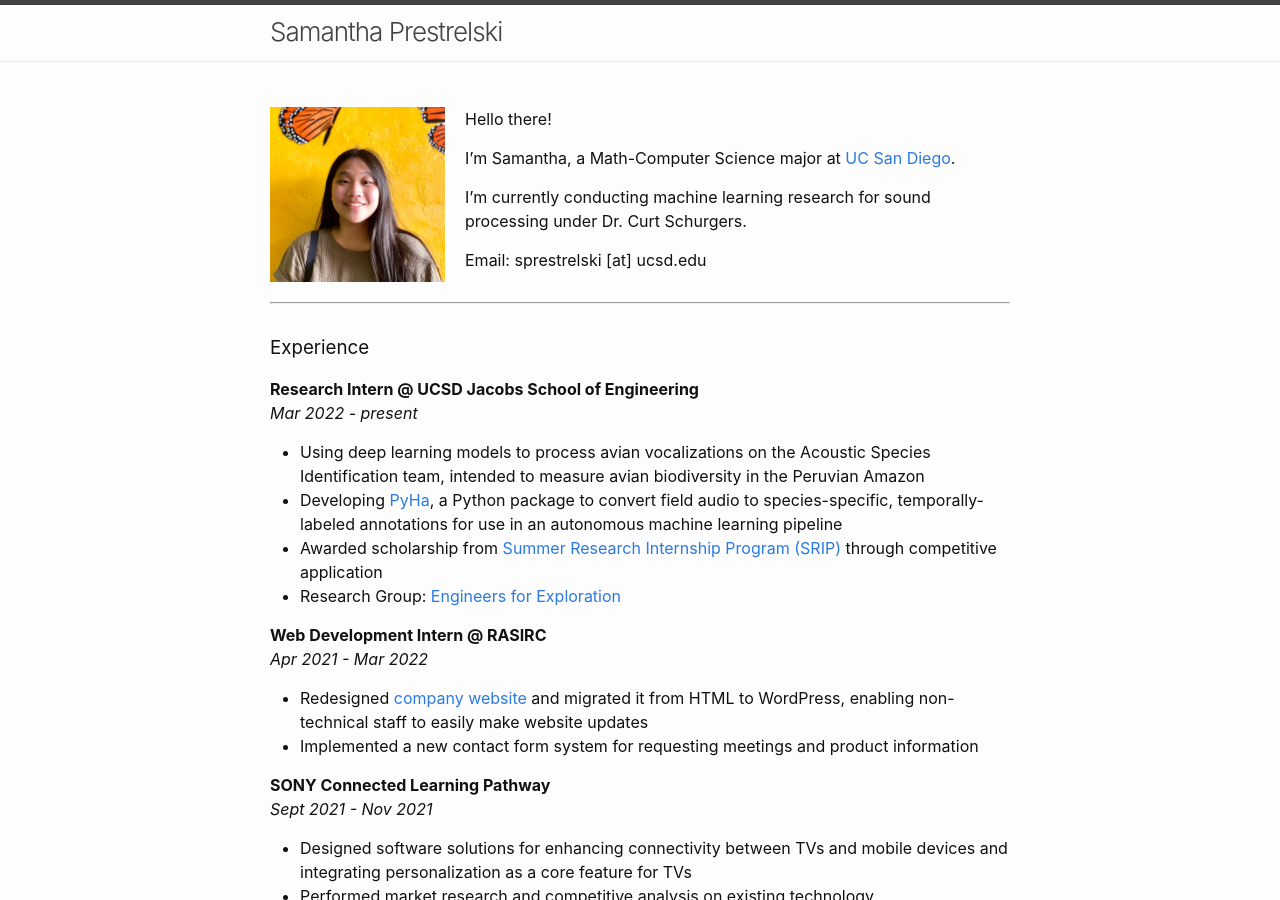
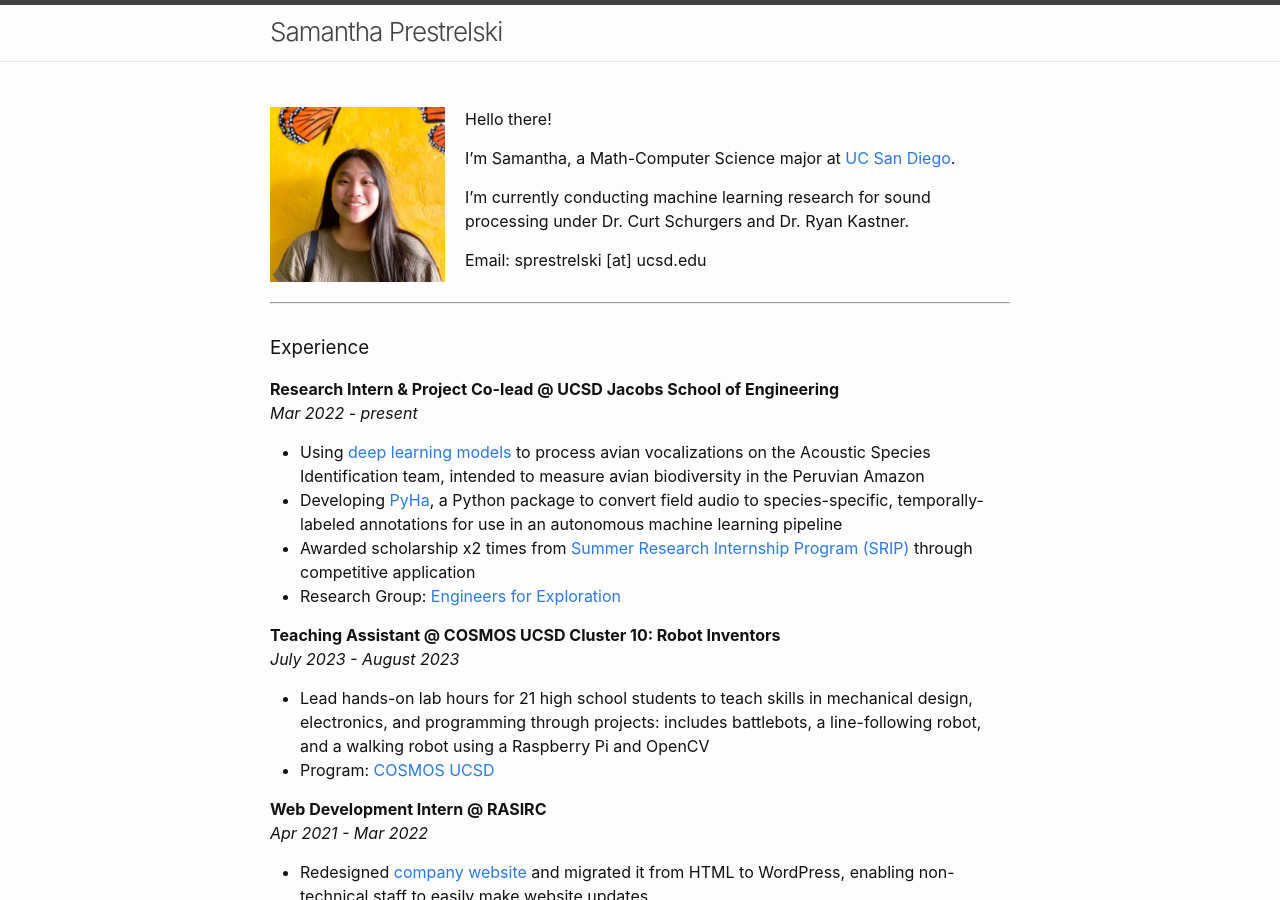
Before and after one commit to sprestrelski/portfolio, a Jekyll site: the page built from index.md, in a window 1280 px wide and 900 px high. Built offline with Jekyll 4.4.1, drawn with Linux system fonts in a browser that asks for light colours; some of the changed text lies outside the part shown.

Commit message:
Update index.md for Spring 2023 coursework

```diff
--- a/index.md
+++ b/index.md
@@ -7,18 +7,23 @@ Hello there!
 
 I'm Samantha, a Math-Computer Science major at [UC San Diego](https://ucsd.edu/).
 
-I'm currently conducting machine learning research for sound processing under Dr. Curt Schurgers.
+I'm currently conducting machine learning research for sound processing under Dr. Curt Schurgers and Dr. Ryan Kastner.
 
 Email: sprestrelski \[at\] ucsd.edu
 
 * * *
 ### Experience
-**Research Intern @ UCSD Jacobs School of Engineering**
+**Research Intern & Project Co-lead @ UCSD Jacobs School of Engineering**
 *Mar 2022 - present*
-- Using deep learning models to process avian vocalizations on the Acoustic Species Identification team, intended to measure avian biodiversity in the Peruvian Amazon
+- Using [deep learning models](https://github.com/UCSD-E4E/acoustic-multiclass-training) to process avian vocalizations on the Acoustic Species Identification team, intended to measure avian biodiversity in the Peruvian Amazon
 - Developing [PyHa](https://github.com/UCSD-E4E/PyHa/), a Python package to convert field audio to species-specific, temporally-labeled annotations for use in an autonomous machine learning pipeline
-- Awarded scholarship from [Summer Research Internship Program (SRIP)](https://www.ece.ucsd.edu/undergraduate/SRIP) through competitive application
+- Awarded scholarship x2 times from [Summer Research Internship Program (SRIP)](https://www.ece.ucsd.edu/undergraduate/SRIP) through competitive application
 - Research Group: [Engineers for Exploration](https://e4e.ucsd.edu)
+
+**Teaching Assistant @ COSMOS UCSD Cluster 10: Robot Inventors**
+*July 2023 - August 2023*
+- Lead hands-on lab hours for 21 high school students to teach skills in mechanical design, electronics, and programming through projects: includes battlebots, a line-following robot, and a walking robot using a Raspberry Pi and OpenCV
+- Program: [COSMOS UCSD](https://jacobsschool.ucsd.edu/cosmos/clusters)
 
 **Web Development Intern @ RASIRC**
 *Apr 2021 - Mar 2022*
@@ -50,11 +55,26 @@ Stack: Express, Heroku, and PostgreSQL
 
 ### Relevant Classes
 - [CSE 11: Accelerated Intro to Programming](https://ucsd-cse11-f21.github.io/syllabus.html)
-- [CSE 12: Basic Data Structures and Object-Oriented Design](https://catalog.ucsd.edu/courses/CSE.html#cse12)
+- CSE 12: Basic Data Structures and Object-Oriented Design
 - [CSE 15L: Software Tools and Techniques Laboratory](https://ucsd-cse15l-w22.github.io/)
     - [Lab Report Website](https://sprestrelski.github.io/cse15l-lab-reports/)
 - [CSE 30: Computer Organization and Systems Programming](https://cseweb.ucsd.edu/~muller/#classes)
-- [MATH 18: Linear Algebra](https://catalog.ucsd.edu/courses/MATH.html#math18)
-- [MATH 20D: Differential Equations](https://catalog.ucsd.edu/courses/MATH.html#math20d)
-- [MATH 20E: Vector Calculus](https://catalog.ucsd.edu/courses/MATH.html#math20e)
-- [MATH 109: Mathematical Reasoning](https://catalog.ucsd.edu/courses/MATH.html#math109)
+- CSE 100: Advanced Data Structures
+- [CSE 101: Design and Analysis of Algorithms](https://cseweb.ucsd.edu/~dakane/CSE101/)
+- [CSE 105: Theory of Computation](https://theory-cs.github.io/website/courseInfo.html)
+- [CSE 145: Embedded Systems Design Project](https://kastner.ucsd.edu/ryan/cse145/)
+  - [Project Report](https://drive.google.com/file/d/1SXEis3fDLvjq8cCrmwD2GHVhplUxQ8rj/view)
+- CSE 191: Inclusive CS Instruction: CS Education From Theory To Practice
+  - [Archive of Seminar Material](https://sprestrelski.notion.site/c6033b87623c4a0e9611d64c3037344d?v=85aa05c2a0cc4fd2b56208b221be501a&pvs=4)
+- COGS 108
+  - Project Report
+- MATH 18: Linear Algebra
+- MATH 20D: Differential Equations
+- MATH 20E: Vector Calculus
+- MATH 103AB: Abstract Algebra I & II
+- MATH 109: Mathematical Reasoning
+- MATH 154: Discrete Mathematics and Graph Theory
+- MATH 180: Introduction to Probability
+- MATH 181A: Introduction to Mathematical Statistics
+
+Updated for Spring 2023.
```
